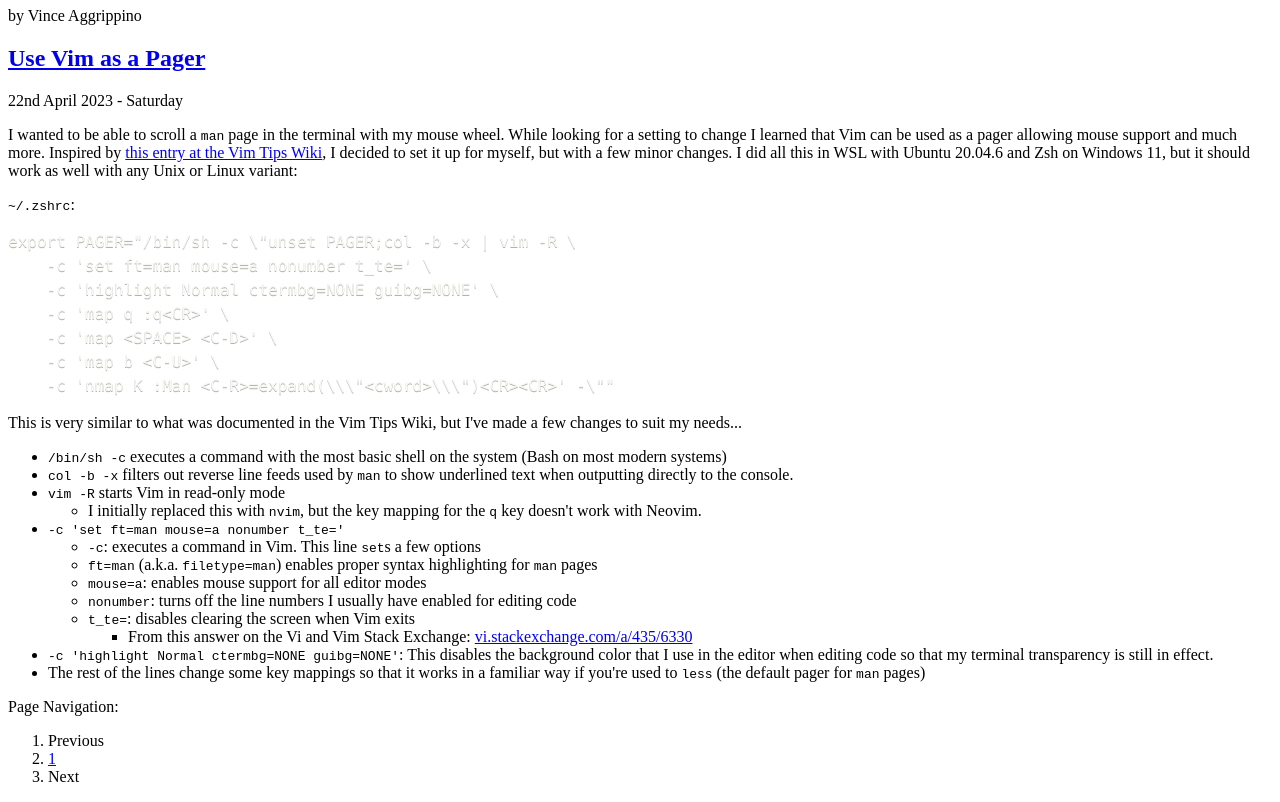
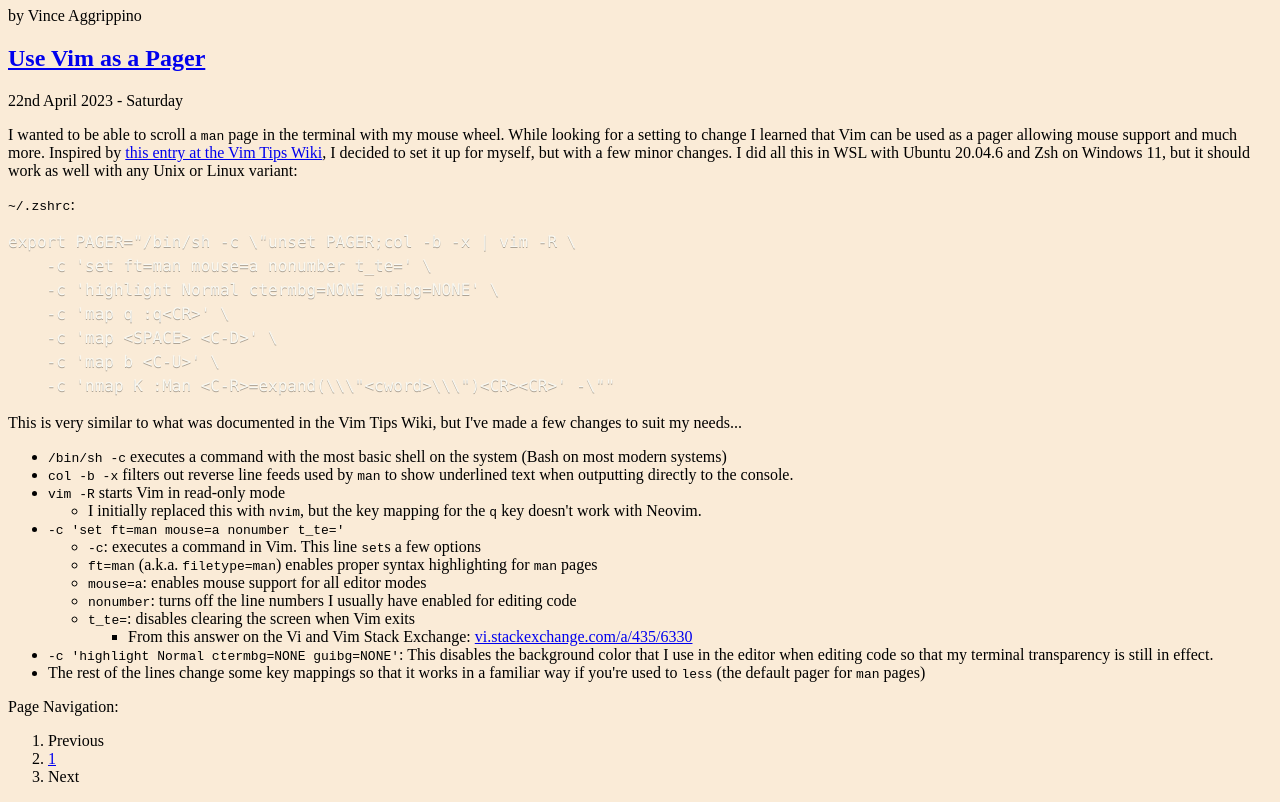
Before and after one commit to VAggrippino/blog, an Eleventy site: page _input/index.njk in a window 1280 px wide. Shown: the part 73-875 px from the top of the page. Built offline with nearby package versions, Linux system fonts and the light colour scheme; Eleventy itself is replaced by a stand-in of ours; code samples lack their colours; files that its build step writes are made by us from their sources.

Commit message:
Add CSS via passthrough copy

```diff
--- a/_includes/layouts/base.njk
+++ b/_includes/layouts/base.njk
@@ -9,6 +9,7 @@
   <meta name="viewport" content="width=device-width, initial-scale=1.0">
   <title>{{ title }}</title>
   <link rel="stylesheet" href="https://unpkg.com/prismjs@1.29.0/themes/prism-okaidia.min.css">
+  <link rel="stylesheet" href="css/main.css">
 </head>
 <body>
   {{ content | safe }}
--- /dev/null
+++ b/css/main.css
@@ -0,0 +1,3 @@
+body {
+    background-color: antiquewhite;
+}
```
Also changed, not shown: .eleventy.js.
